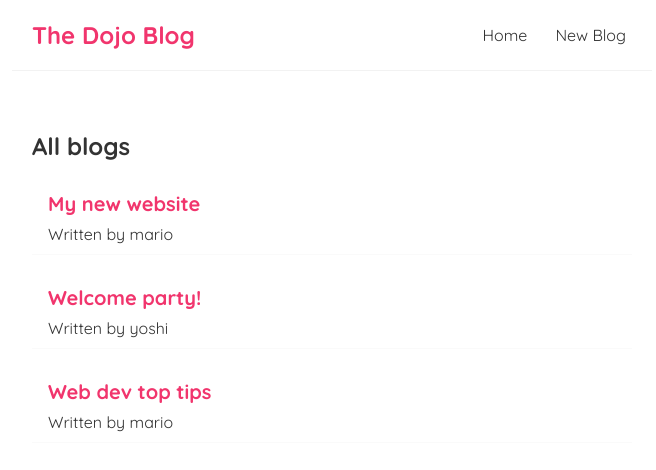
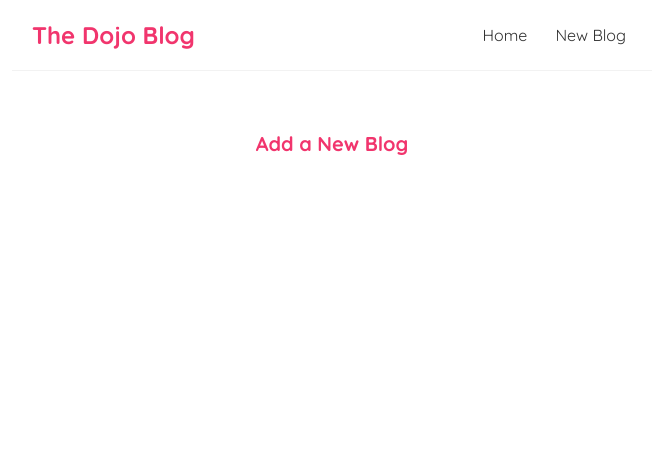
Before and after one commit to BenjaminRochez/react-dojo, a React (Create React App) app: page /create in a window 1280 px wide. Shown: the top 470 px of the page, without its empty margins (308-964 px from the left). Built offline with nearby package versions, Linux system fonts and the light colour scheme; data requests are answered from the project's data file.

Commit message:
Added an abord method

```diff
--- a/package.json
+++ b/package.json
@@ -8,6 +8,7 @@
     "@testing-library/user-event": "^12.1.10",
     "react": "^17.0.1",
     "react-dom": "^17.0.1",
+    "react-router-dom": "^5.2.0",
     "react-scripts": "4.0.1",
     "web-vitals": "^0.2.4"
   },
--- a/src/App.js
+++ b/src/App.js
@@ -1,15 +1,29 @@
+import { BrowserRouter as Router, Route, Switch } from 'react-router-dom';
+
+
 import Navbar from './Navbar.js';
 import Home from './Home';
+import Create from './Create';
 // NOTE: if before 17 -> import React from 'react'
 function App() {
   //const title = 'Welcome world';
   return (
-    <div className="App">
-      <Navbar />
-      <div className="content">
-        <Home />
+    <Router>
+      <div className="App">
+        <Navbar />
+        <div className="content">
+          <Switch>
+            <Route exact path="/">
+              <Home />
+            </Route>
+
+            <Route path="/create">
+              <Create />
+            </Route>
+          </Switch>
+        </div>
       </div>
-    </div>
+    </Router>
   );
 }
 
--- /dev/null
+++ b/src/Create.js
@@ -0,0 +1,9 @@
+const Create = () => {
+    return (
+        <div className="create">
+            <h2>Add a New Blog</h2>
+        </div>
+      );
+}
+
+export default Create;
--- a/src/Navbar.js
+++ b/src/Navbar.js
@@ -1,10 +1,12 @@
+import { Link } from 'react-router-dom';
+
 const Navbar = () => {
     return (
         <nav className="navbar">
             <h1>The Dojo Blog</h1>
             <div className="links">
-                <a href="/">Home</a>
-                <a href="/create">New Blog</a>
+                <Link to="/">Home</Link>
+                <Link to="/create">New Blog</Link>
             </div>
         </nav>
     );
--- a/src/usefetch.js
+++ b/src/usefetch.js
@@ -9,10 +9,12 @@
 
     useEffect(() => {
 
+        const abordCont = new AbortController();
+
         setTimeout(() => {
-            fetch(url)
+            fetch(url, { signal: abordCont.signal })
                 .then(res => {
-                    if(!res.ok){
+                    if (!res.ok) {
                         throw Error('could not fetch the data for that ressource')
                     }
                     return res.json();
@@ -22,14 +24,22 @@
                     setIsPending(false);
                     setError(null);
                 })
-                .catch(err =>{
-                    setIsPending(false);
-                    setError(err.message);
+                .catch(err => {
+                    if (err.name === 'AbortError') {
+                        console.log('Fetch aborted');
+                    } else {
+                        setIsPending(false);
+                        setError(err.message);
+                    }
                 })
         }, 2000);
 
-    }, []);
-    return {data, isPending, error};
+        return () => {
+            abordCont.abort();
+        }
+
+    }, [url]);
+    return { data, isPending, error };
 }
 
 export default useFetch;
```
Also changed, not shown: 2 other files (tests, documents, lock files or other folders).
